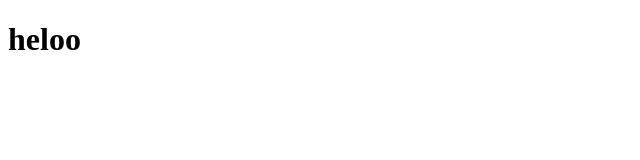
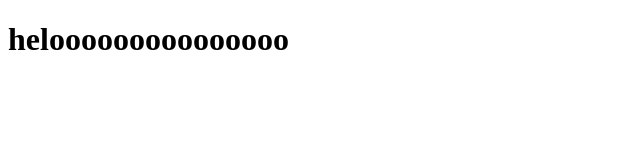
Before and after one commit to Harshithkotla/sample, a plain HTML site: page index.html in a window 1280 px wide. Shown: the whole page, without its empty margins (0-640 px from the left). Drawn offline with Linux system fonts and the light colour scheme.

Commit message:
index changed

```diff
--- a/index.html
+++ b/index.html
@@ -6,6 +6,6 @@
     <title>Document</title>
 </head>
 <body>
-    <h1>heloo</h1>
+    <h1>helooooooooooooooo</h1>
 </body>
 </html>
```
